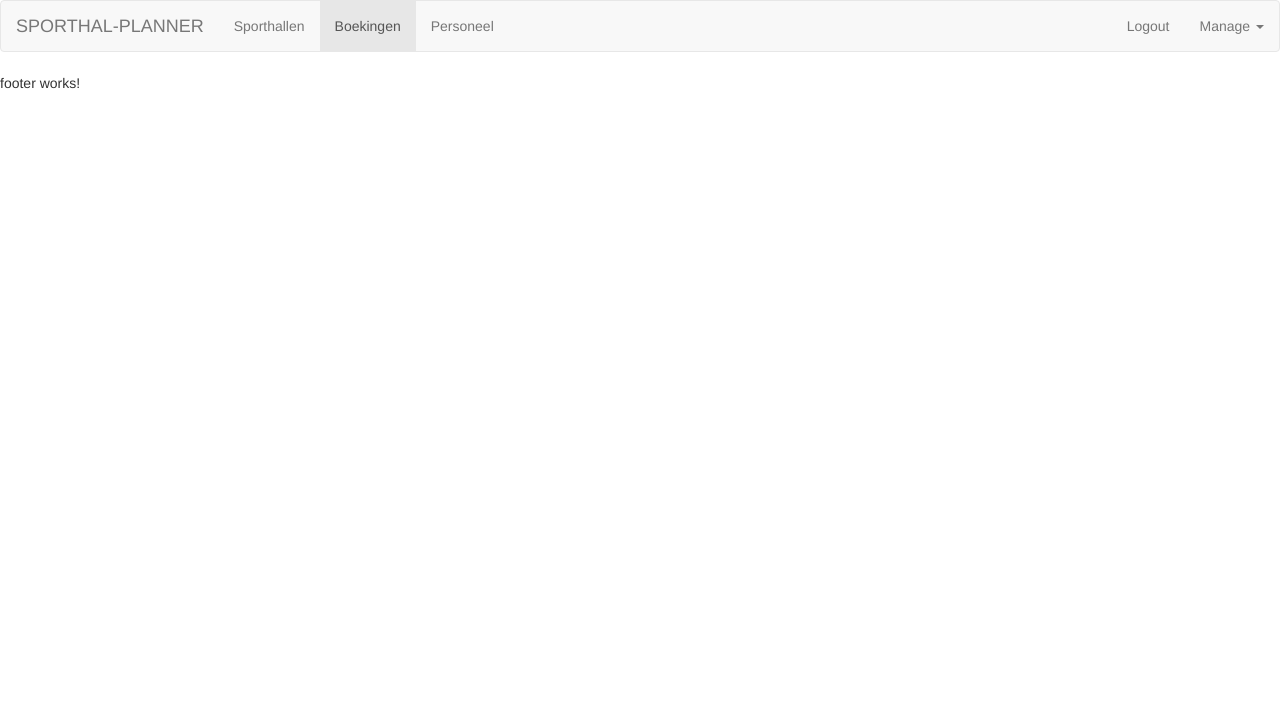
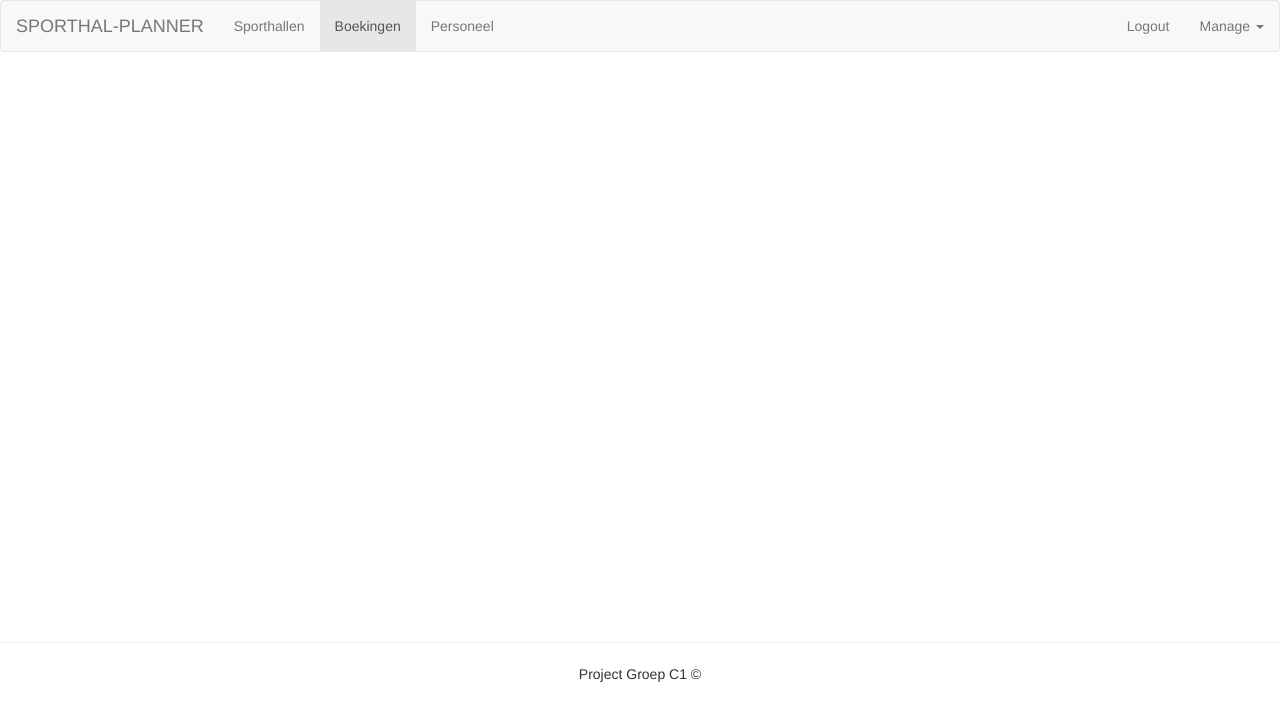
Before and after one commit to sander9512/Angular-SPA-C1, an Angular app: page /bookings in a window 1280 px wide. Shown: the top 720 px of the page. Built offline with nearby package versions, Linux system fonts and the light colour scheme.

Commit message:
footer updated

```diff
--- a/src/app/app.component.css
+++ b/src/app/app.component.css
@@ -0,0 +1,3 @@
+.container {
+  min-height: 550px;
+}
--- a/src/app/auth/signin/signin.component.css
+++ b/src/app/auth/signin/signin.component.css
@@ -10,3 +10,7 @@ p {
   padding: 0;
   margin: 0;
 }
+
+.container {
+  padding-bottom: 20px;
+}
--- a/src/app/footer/footer.component.css
+++ b/src/app/footer/footer.component.css
@@ -0,0 +1,7 @@
+.container {
+  text-align: center;
+}
+
+hr {
+  height: 1px;
+}
--- a/src/app/footer/footer.component.html
+++ b/src/app/footer/footer.component.html
@@ -1,3 +1,4 @@
-<p>
-  footer works!
-</p>
+<hr>
+<div class="container">
+  <p>Project Groep C1 &copy;</p>
+</div>
```
